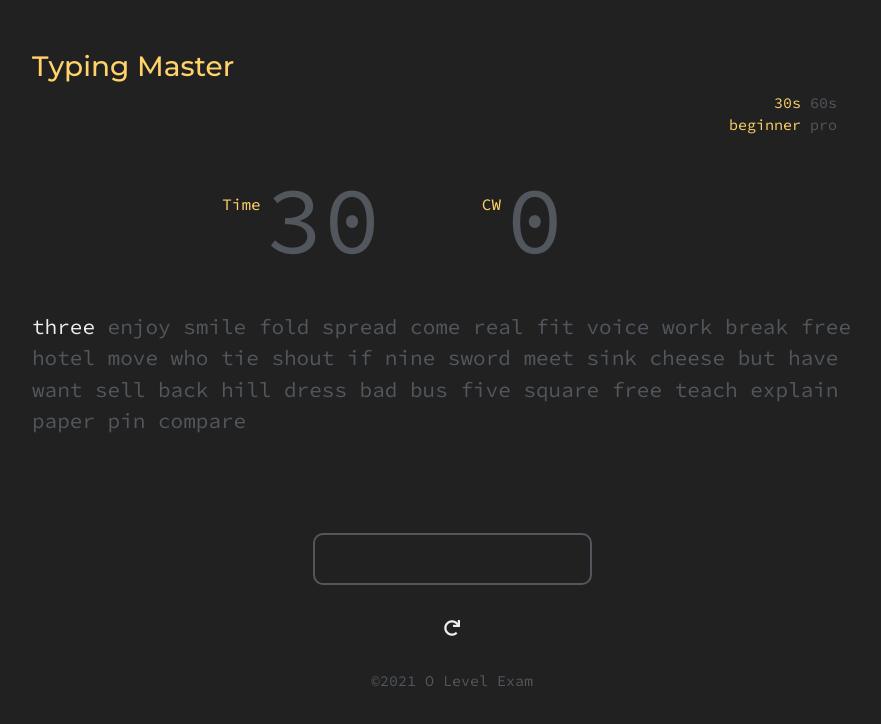
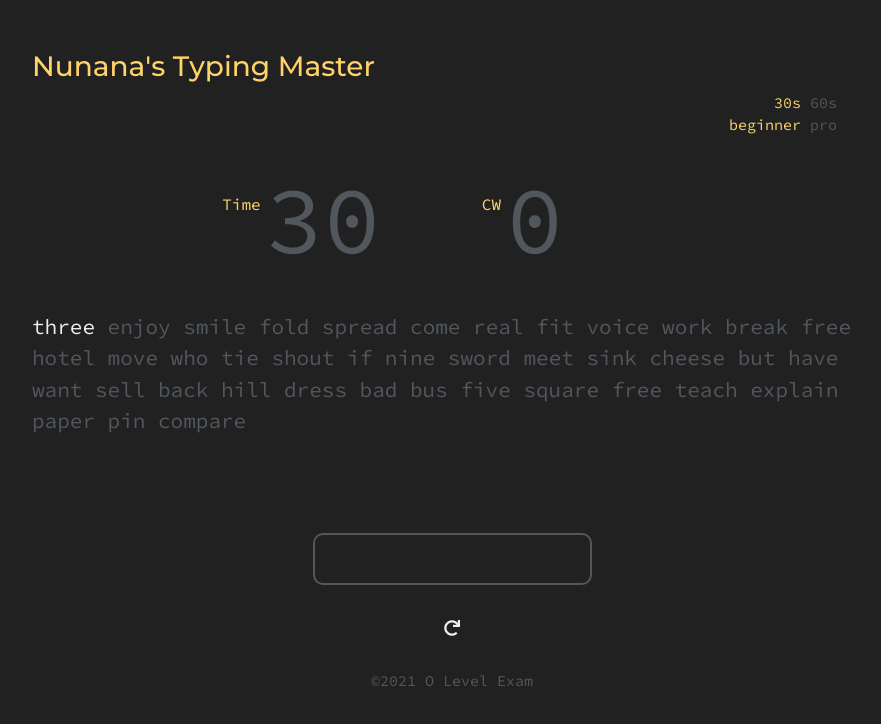
Before and after one commit to BlusMotif/Typing-software, a plain HTML site: page index.html in a window 1280 px wide. Shown: the whole page, without its empty margins (188-1069 px from the left). Drawn offline with nearby package versions, Linux system fonts and the light colour scheme.

Commit message:
Update index.html

```diff
--- a/index.html
+++ b/index.html
@@ -24,7 +24,7 @@
   <body>
     <div class="container-fluid box ">
       <div class="top">
-          <h1 id="heading" class = "yellow">Typing Master</h1>
+          <h1 id="heading" class = "yellow">Nunana's Typing Master</h1>
           <div class="limits-box">
             <div class="limit">
               <a id="thirty" class="yellow"  href="#" >30s</a>
```
